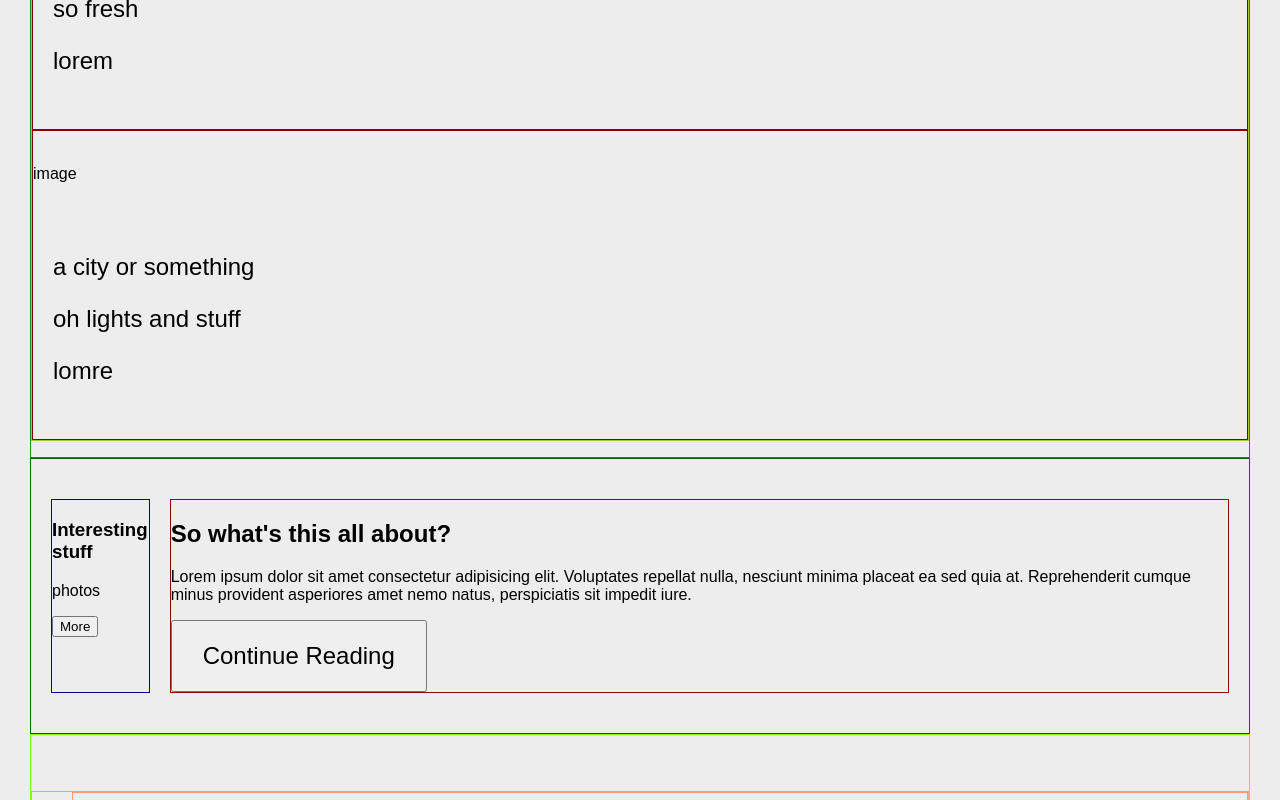
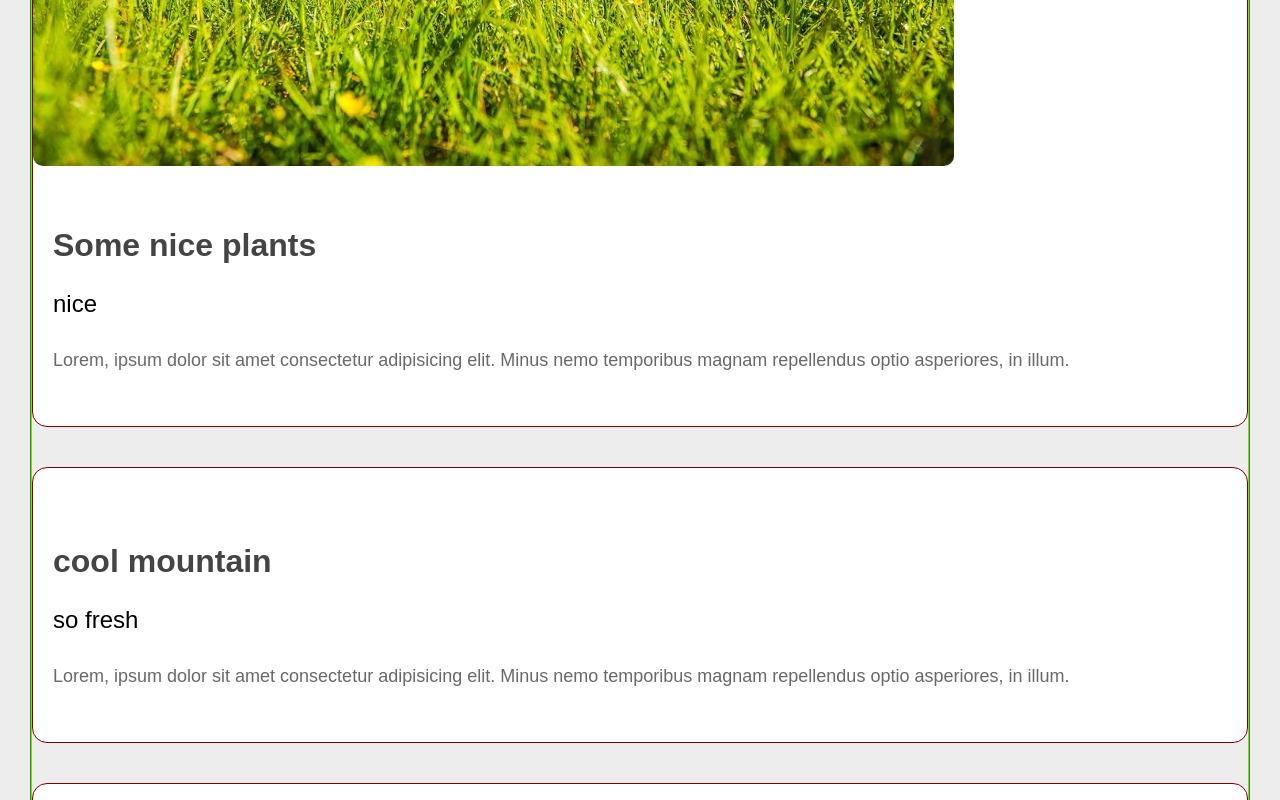
Before and after one commit to alexabush/verti, a React (Create React App) app: page / in a window 1280 px wide. Shown: the part 1180-1980 px from the top of the page. Built offline with nearby package versions, Linux system fonts and the light colour scheme.

Commit message:
adding styling

```diff
--- a/src/App.css
+++ b/src/App.css
@@ -1,9 +1,14 @@
 .App {
-  padding: 50px 30px;
+  padding: 50px 0px;
   background-color: rgb(237, 237, 237);
 }
 
+.button {
+  border-radius: 10px;
+}
+
 .navbar {
+  margin: 0px 30px;
   display: flex;
   flex-direction: column;
   border: 1px solid brown;
@@ -52,6 +57,7 @@
   background-color: white;
   align-items: center;
   padding: 30px;
+  margin: 0px 30px;
 }
 
 .div__text--header {
@@ -85,7 +91,7 @@
   border-radius: 10px;
 }
 
-.header__button--1 {
+.button--blue {
   color: white;
   background-color: rgb(0, 144, 200);
 }
@@ -95,6 +101,8 @@
 }
 
 .div--stories {
+  margin: 0px 30px;
+
   /* display: flex; */
   /* flex-direction: column; */
   border: 1px solid forestgreen;
@@ -105,10 +113,20 @@
   display: flex;
   flex-direction: column;
   padding: 0;
+  margin-bottom: 40px;
 }
 
-.div--story {
+.story__container {
+  margin-top: 40px;
   border: 1px solid maroon;
+  border-radius: 15px;
+  overflow: hidden;
+  background-color: white;
+}
+
+.img {
+  max-width: 100%;
+  border-radius: 10px;
 }
 
 .div__text--story {
@@ -116,26 +134,64 @@
   font-size: 24px;
 }
 
-.copy__div {
+.story__h2 {
+  font-size: 32px;
+  color: rgb(68, 68, 68);
+}
+
+.story__text {
+  font-size: 18px;
+  font-weight: 100;
+  color: rgb(105, 105, 105);
+  line-height: 2;
+}
+
+.copy__container {
   display: flex;
+  flex-direction: column-reverse;
   padding: 30px 10px;
   justify-content: space-between;
   border: 1px solid darkgreen;
+  background-color: white;
 }
 
-.copy-images__div {
+.copy__images-container {
   margin: 10px;
-  border: 1px solid darkblue;
+  border: 1px solid darkred;
+  display: flex;
+  flex-direction: column;
 }
 
-.copy-text__div {
+.images__container {
+  /* margin: 10px; */
+  border: 1px solid darkblue;
+  display: flex;
+  justify-content: center;
+  align-items: center;
+  flex-wrap: wrap;
+}
+
+.img__container {
+  width: 45%;
+  padding: 5px;
+}
+
+.copy__text-container {
   margin: 10px;
   border: 1px solid darkred;
+  display: flex;
+  flex-direction: column;
 }
 
-.copy-text__button {
+.copy__text {
+  font-size: 22px;
+  font-weight: 100;
+}
+
+.copy__button {
   padding: 20px 30px;
   font-size: 24px;
+  align-self: center;
 }
 
 .footer__div {
--- a/src/components/molecule/Story.js
+++ b/src/components/molecule/Story.js
@@ -4,13 +4,14 @@ class Story extends Component {
   state = {};
   render() {
     return (
-      <div className="div--story">
-        <img src="" alt="" />
-        <p>image</p>
+      <div className="story__container">
+        <div className="div__img--story">
+          <img className="img" src={this.props.image} alt="" />
+        </div>
         <div className="div__text--story">
-          <p>{this.props.title}</p>
+          <h2 className="story__h2">{this.props.title}</h2>
           <p>{this.props.subtitle}</p>
-          <p>{this.props.text}</p>
+          <p className="story__text">{this.props.text}</p>
         </div>
       </div>
     );
--- a/src/components/organism/Copy.js
+++ b/src/components/organism/Copy.js
@@ -1,26 +1,46 @@
 import React, { Component } from 'react';
+import grasslandsImg from '../../static/GrasslandsMountains.jpg';
 
 class Copy extends Component {
   state = {};
   render() {
     return (
-      <div className="copy__div">
-        <div className="copy-images__div">
+      <div className="copy__container">
+        <div className="copy__images-container">
           <h3>Interesting stuff</h3>
-          <div>
-            <p>photos</p>
+          <div className="images__container">
+            <div className="img__container">
+              <img className="img" src={grasslandsImg} alt="" />
+            </div>
+            <div className="img__container">
+              <img className="img" src={grasslandsImg} alt="" />
+            </div>
+            <div className="img__container">
+              <img className="img" src={grasslandsImg} alt="" />
+            </div>
+            <div className="img__container">
+              <img className="img" src={grasslandsImg} alt="" />
+            </div>
           </div>
-          <button>More</button>
+          <button className="button button--blue copy__button">More</button>
         </div>
-        <div className="copy-text__div">
+        <div className="copy__text-container">
           <h2>So what's this all about?</h2>
-          <p>
+          <p className="copy__text">
             Lorem ipsum dolor sit amet consectetur adipisicing elit. Voluptates
             repellat nulla, nesciunt minima placeat ea sed quia at.
+          </p>
+          <p className="copy__text">
             Reprehenderit cumque minus provident asperiores amet nemo natus,
             perspiciatis sit impedit iure.
           </p>
-          <button className="copy-text__button">Continue Reading</button>
+          <p className="copy__text">
+            Reprehenderit cumque minus provident asperiores amet nemo natus,
+            perspiciatis sit impedit iure.
+          </p>
+          <button className="button button--blue copy__button">
+            Continue Reading
+          </button>
         </div>
       </div>
     );
--- a/src/components/organism/Header.js
+++ b/src/components/organism/Header.js
@@ -12,9 +12,7 @@ class Header extends Component {
           </h2>
         </div>
         <div className="div__buttons--header">
-          <button className="header__button header__button--1">
-            Ok let's go
-          </button>
+          <button className="header__button button--blue">Ok let's go</button>
           <button className="header__button header__button--2">
             More info
           </button>
--- a/src/components/organism/Stories.js
+++ b/src/components/organism/Stories.js
@@ -1,22 +1,40 @@
 import React, { Component } from 'react';
 import Story from '../molecule/Story';
+import grasslandsImg from '../../static/GrasslandsMountains.jpg';
+
 class Stories extends Component {
   state = {
     stories: [
-      { title: 'Some nice plants', subtitle: 'nice', text: 'lorem' },
-      { title: 'cool mountain', subtitle: 'so fresh', text: 'lorem' },
+      {
+        title: 'Some nice plants',
+        subtitle: 'nice',
+        text:
+          'Lorem, ipsum dolor sit amet consectetur adipisicing elit. Minus nemo temporibus magnam repellendus optio asperiores, in illum.',
+        image: grasslandsImg
+      },
+      {
+        title: 'cool mountain',
+        subtitle: 'so fresh',
+        text:
+          'Lorem, ipsum dolor sit amet consectetur adipisicing elit. Minus nemo temporibus magnam repellendus optio asperiores, in illum.'
+      },
       {
         title: 'a city or something',
         subtitle: 'oh lights and stuff',
-        text: 'lomre'
+        text:
+          'Lorem, ipsum dolor sit amet consectetur adipisicing elit. Minus nemo temporibus magnam repellendus optio asperiores, in illum.'
       }
     ]
   };
   render() {
     //modify so it takes only first 3
-    const storyLis = this.state.stories.map(({ title, subtitle, text }) => {
-      return <Story title={title} subtitle={subtitle} text={text} />;
-    });
+    const storyLis = this.state.stories.map(
+      ({ title, subtitle, text, image }) => {
+        return (
+          <Story image={image} title={title} subtitle={subtitle} text={text} />
+        );
+      }
+    );
     return (
       <div className="div--stories">
         <ul className="ul--stories">{storyLis}</ul>
```
Also changed, not shown: src/static/GrasslandsMountains.jpg (added).
